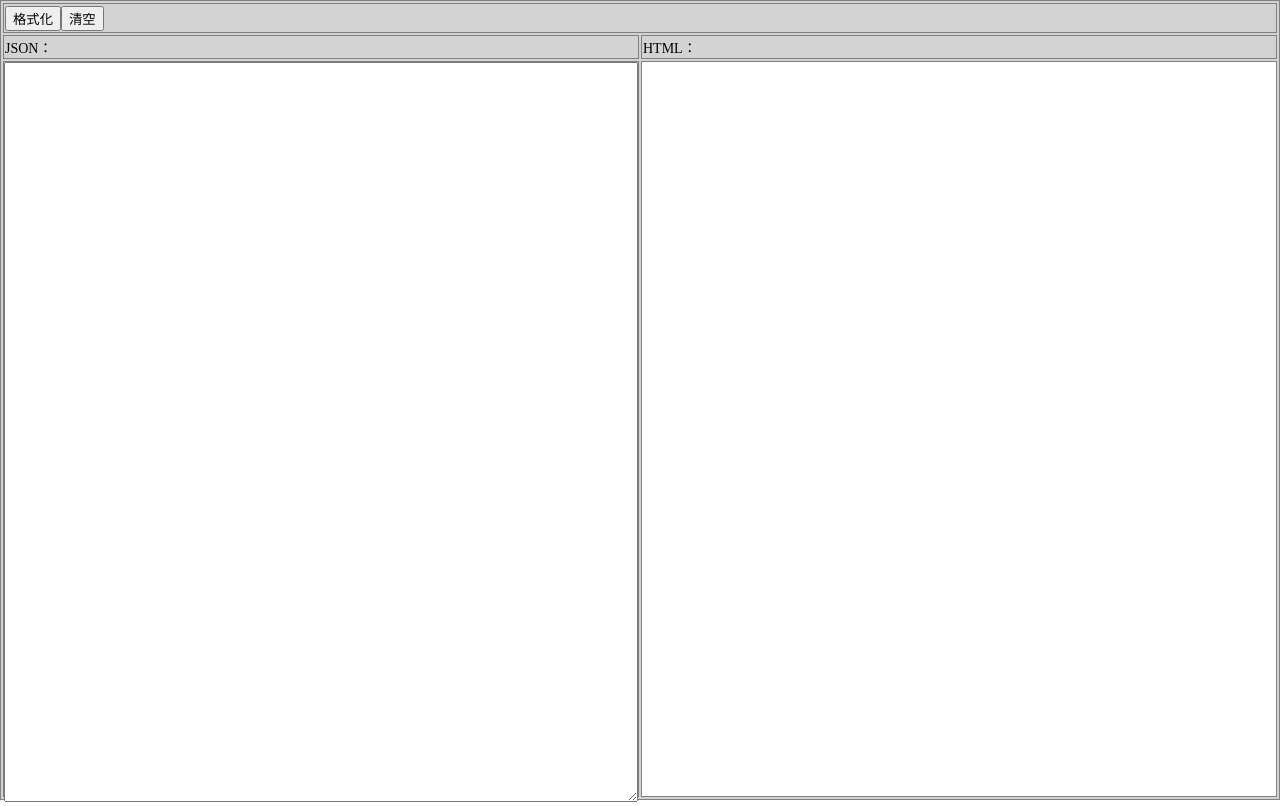
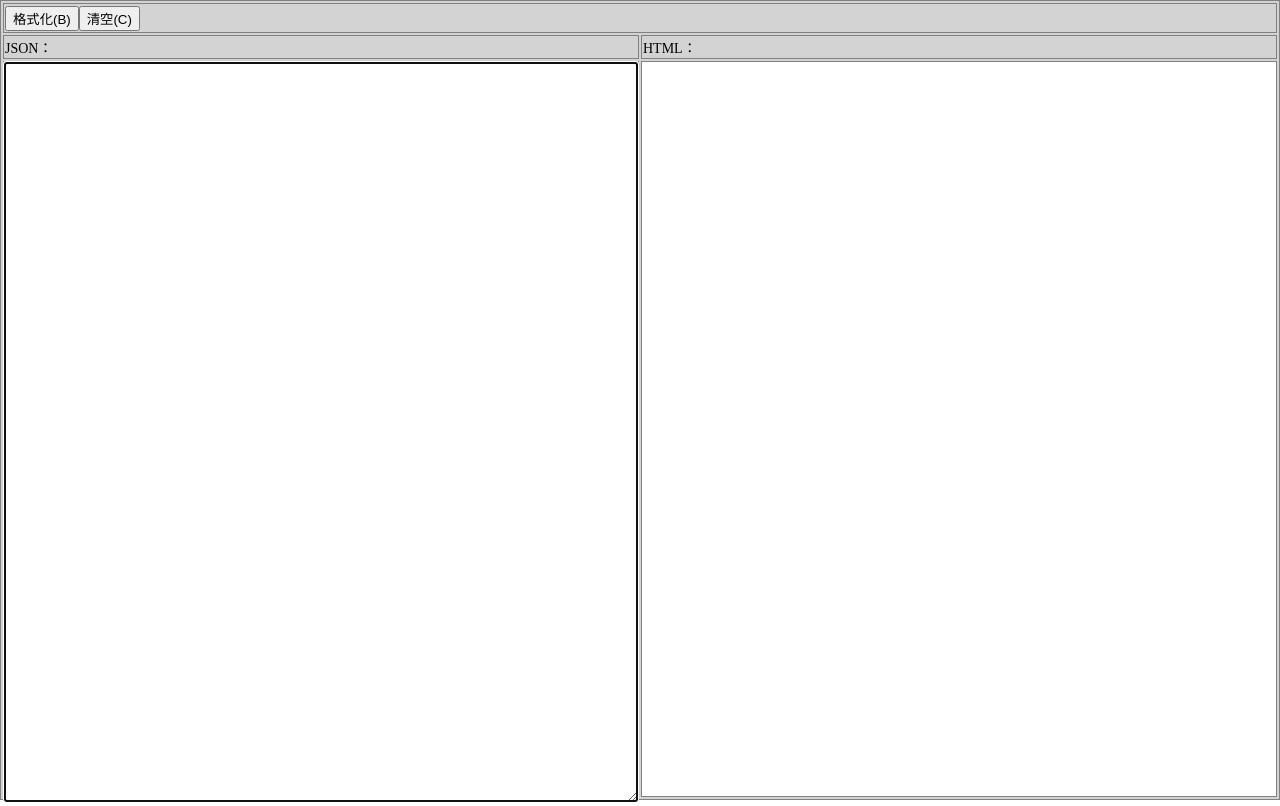
Before and after one commit to mismo/mismo.github.com, a plain HTML site: page json_formatter.html in a window 1280 px wide. Drawn offline with Linux system fonts and the light colour scheme.

Commit message:
add access key

```diff
--- a/json_formatter.html
+++ b/json_formatter.html
@@ -180,7 +180,6 @@ li {
 	background: #fff;
 }
 </style>
-<script type="text/javascript" src="js/ga.js" id="UA-31604259-1"></script>
 </head>
 <body onload="startup();">
 	<div id="wrapper">
@@ -188,8 +187,8 @@ li {
 			<col width="50%">
 			<col width="50%">
 			<tr class="row1">
-				<td colspan="2"><input type="button" value="格式化" id="btnFormat"><input
-					type="button" value="清空" id="btnClear"></td>
+				<td colspan="2"><input type="button" value="格式化(B)" id="btnFormat" accesskey="b"><input
+					type="button" value="清空(C)" id="btnClear" accesskey="c"></td>
 			</tr>
 			<tr class="row2">
 				<td>JSON：</td>
@@ -540,6 +539,7 @@ li {
 		$('btnClear').onclick = function() {
 			$('jsonText').value = '';
 			$('jsonHtml').innerHTML = '';
+			$('jsonText').focus();
 		};
 
 		$('btnFormat').onclick = function() {
@@ -641,6 +641,8 @@ li {
 				});
 			}, false);
 		};
+
+		$('jsonText').focus();
 	}
 	</script>
 </body>
```
